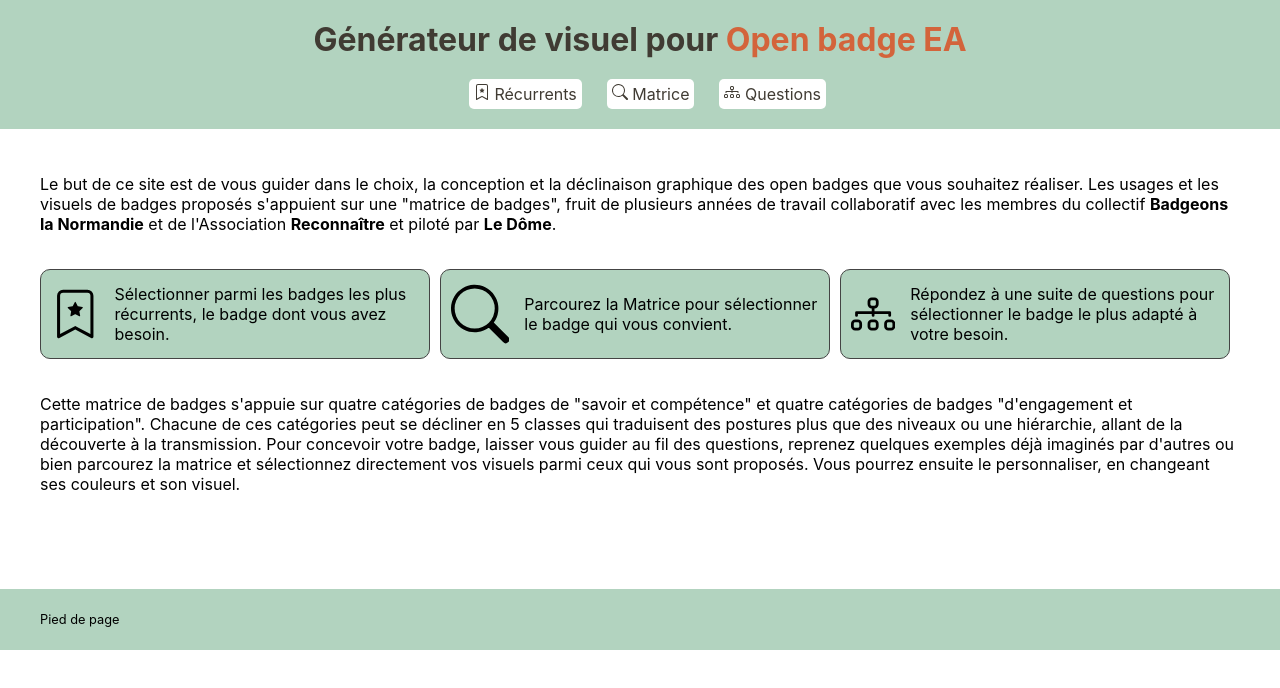
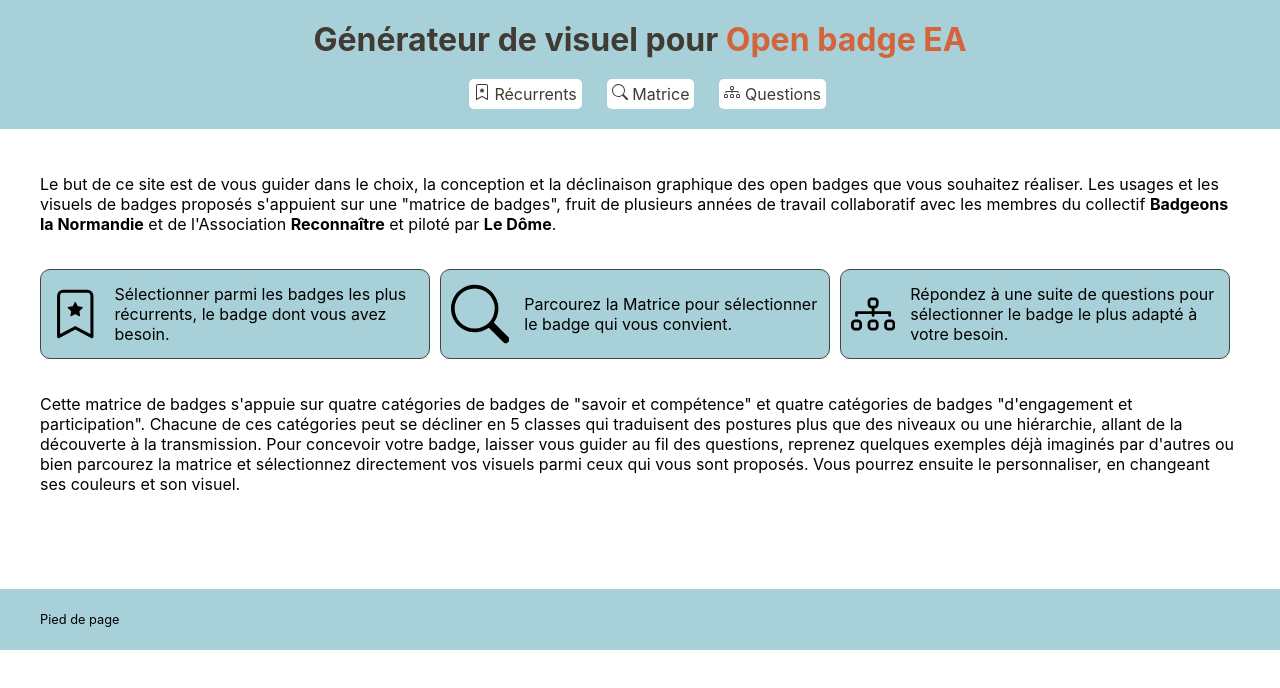
Before and after one commit to incaya/generateur-graphique-open-badge-ea, a React (Create React App) app: page /generateur/ in a window 1280 px wide. Shown: the top 688 px of the page. Built offline with nearby package versions, Linux system fonts and the light colour scheme.

Commit message:
style: couleurs

```diff
--- a/public/customize/css/customize.css
+++ b/public/customize/css/customize.css
@@ -13,7 +13,7 @@ code {
 }
 
 header {
-  background-color: #b2d3bf;
+  background-color: #a8d0d8;
   padding: 10px;
   display: flex;
   flex-direction: column;
@@ -54,7 +54,7 @@ main {
 
 footer {
   font-size: 0.8em;
-  background-color: #b2d3bf;
+  background-color: #a8d0d8;
   padding: 10px;
   margin-top: 50px;
 }
--- a/src/App.css
+++ b/src/App.css
@@ -1,5 +1,5 @@
 header {
-  background-color: #b2d3bf;
+  background-color: #a8d0d8;
   padding: 10px;
   display: flex;
   flex-direction: column;
@@ -43,7 +43,7 @@ nav li a {
 
 footer {
   font-size: 0.8em;
-  background-color: #b2d3bf;
+  background-color: #a8d0d8;
   padding: 10px;
   margin-top: 50px;
 }
@@ -75,7 +75,7 @@ footer {
 }
 .user-choice {
   margin-right: 10px;
-  background-color: #b2d3bf;
+  background-color: #a8d0d8;
   padding: 10px;
   border-radius: 10px;
   border: 1px solid #444;
```
